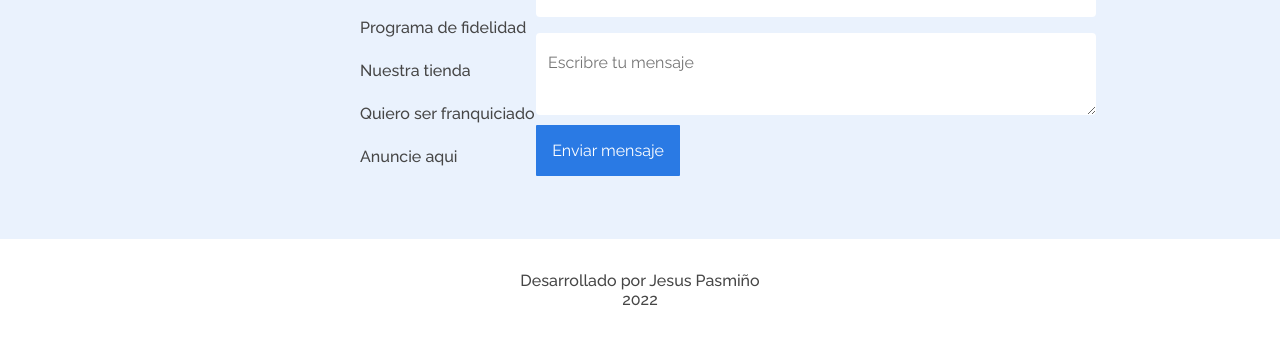
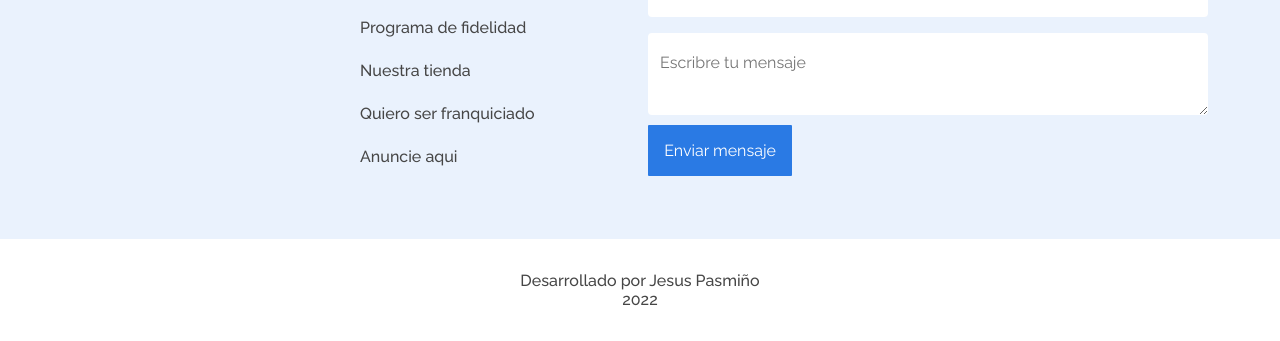
Before and after one commit to alvarezjp/e-commers, a plain HTML site: page agregar.html in a window 1280 px wide. Shown: the part 857-1198 px from the top of the page. Drawn offline with Linux system fonts and the light colour scheme; files whose address does not match are found by name.

Commit message:
agregar archivo de variables a html de agregar y productos

```diff
--- a/agregar.html
+++ b/agregar.html
@@ -11,6 +11,7 @@
         href="https://fonts.googleapis.com/css2?family=Raleway:ital,wght@0,100;0,200;0,300;0,400;0,500;0,600;0,700;0,800;0,900;1,100;1,200;1,400;1,500;1,700;1,800;1,900&display=swap"
         rel="stylesheet">
     <link rel="stylesheet" href="./css/reset.css">
+    <link rel="stylesheet" href="./css/variables.css">
     <link rel="stylesheet" href="./css/agregar/navbar/navbar.css">
     <link rel="stylesheet" href="./css/agregar/navbar/navbar__box.css">
     <link rel="stylesheet" href="./css/agregar/navbar/navbar__button.css">
```
Also changed, not shown: productos.html (+1 -1 lines).
